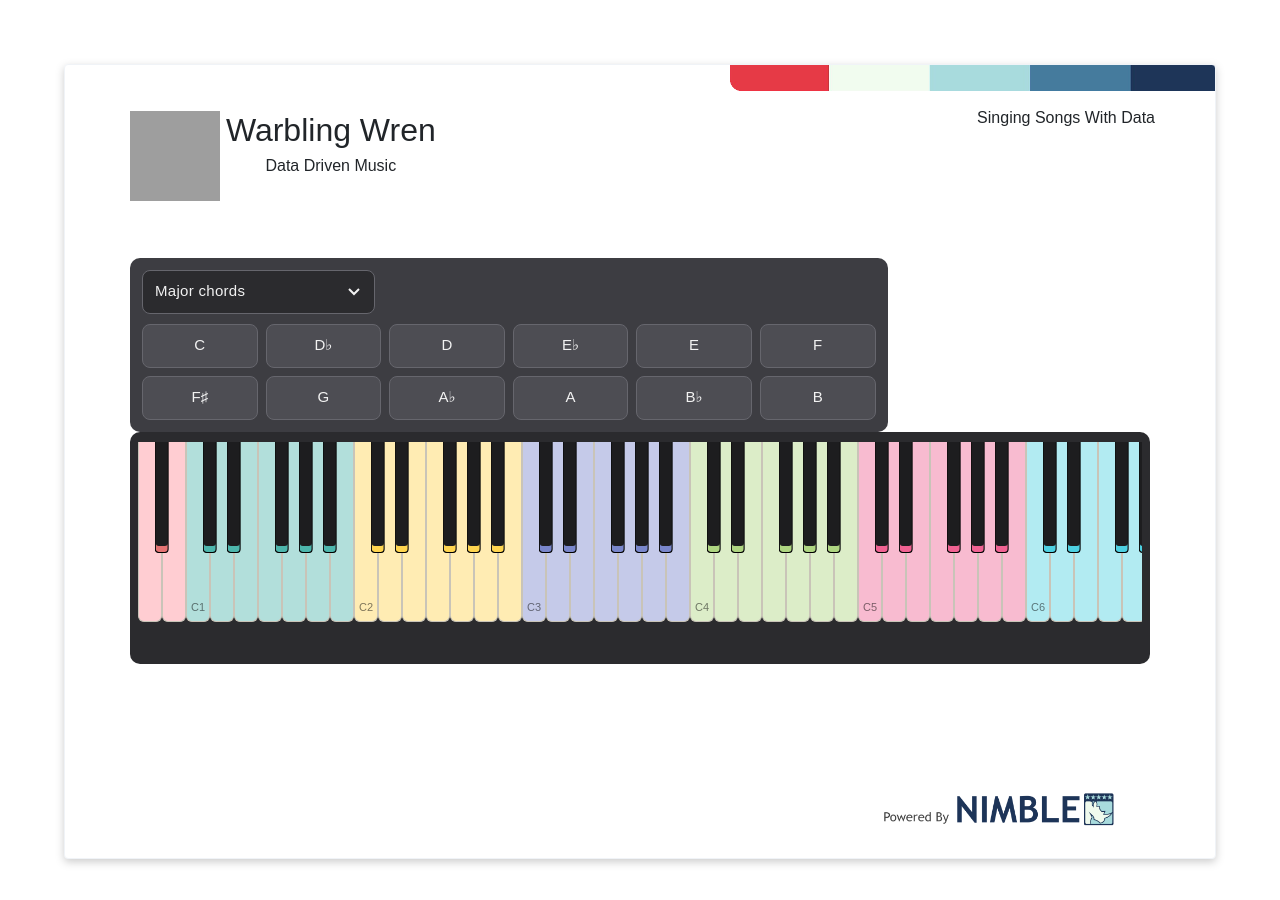
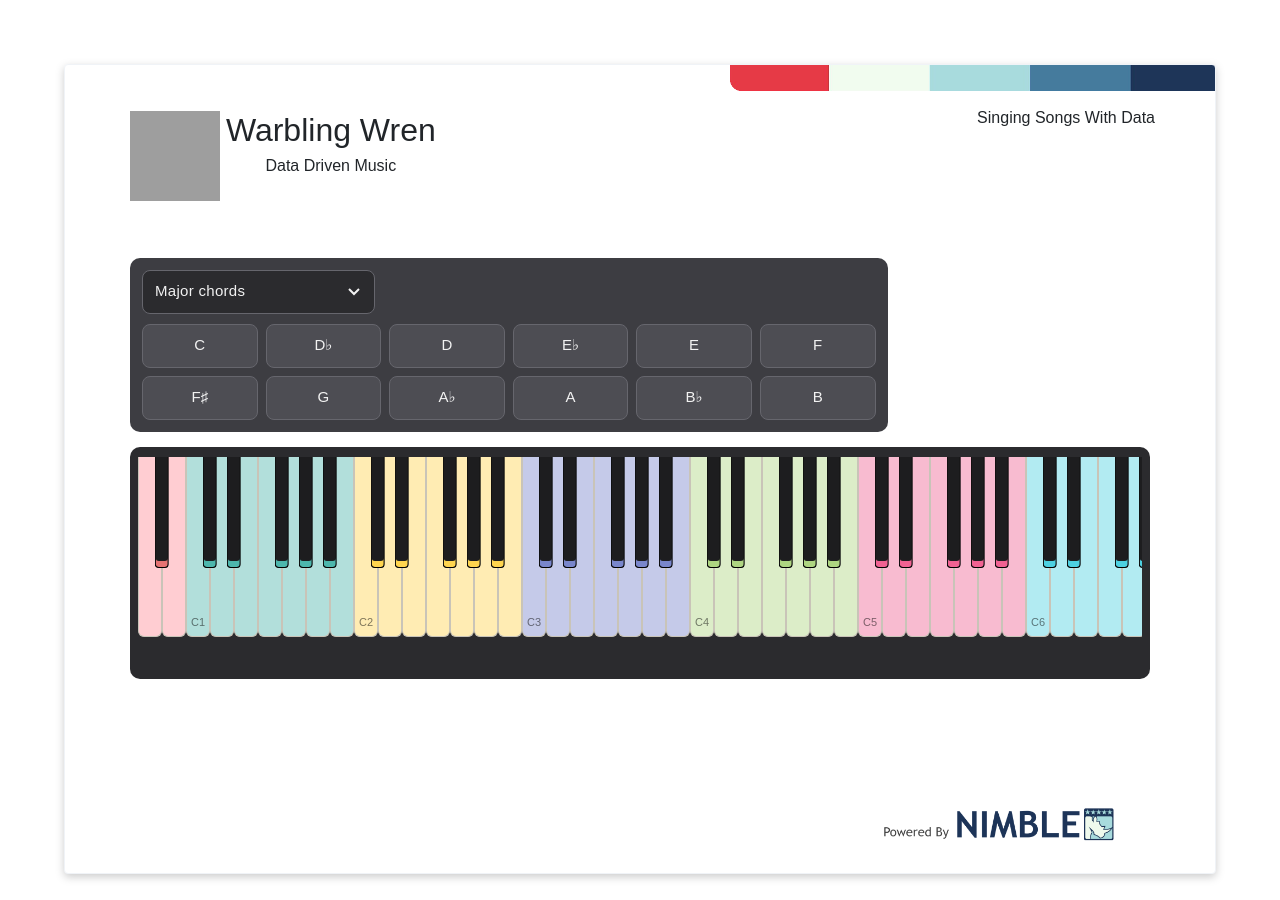
Before and after one commit to warblingwren/warblingwren.github.io, a Jekyll site: the page built from index.html, in a window 1280 px wide. Built offline with Jekyll 4.4.1, drawn with Linux system fonts in a browser that asks for light colours; grey boxes are pictures that could not be loaded.

Commit message:
update:piano chord data

```diff
--- a/www/css/piano-chords.css
+++ b/www/css/piano-chords.css
@@ -29,7 +29,16 @@
 }
 
 /* --- chord controls: type dropdown + one row of 12 buttons ------------------ */
-.cc { margin-top: 12px; }
+/* fill the parent container whatever its display type (block, flex row, grid) */
+.cc {
+  margin-top: 12px;
+  margin-bottom: 15px;
+  width: 100%;
+  min-width: 0;
+  flex: 1 1 100%;
+  grid-column: 1 / -1;
+  box-sizing: border-box;
+}
 
 .cc-group {
   padding: 12px;
@@ -96,6 +105,10 @@
 
 /* --- chord detail panel (#chord-data) ---------------------------------------- */
 .cd {
+  width: 100%;
+  min-width: 0;
+  flex: 1 1 100%;
+  grid-column: 1 / -1;
   margin-top: var(--cd-margin-top);
   padding: 14px 16px 18px;
   border-radius: 10px;
```
